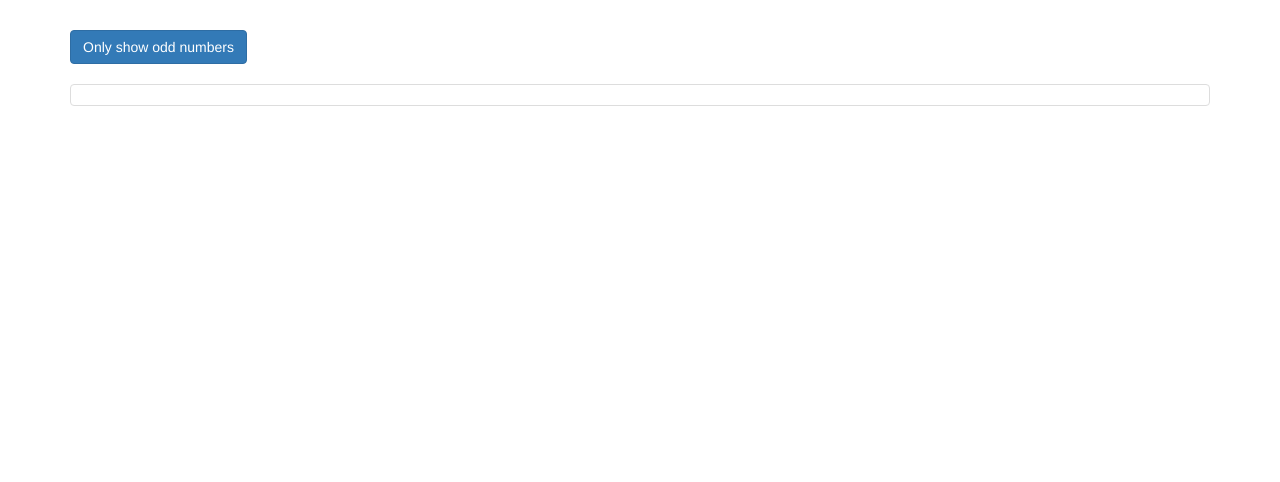
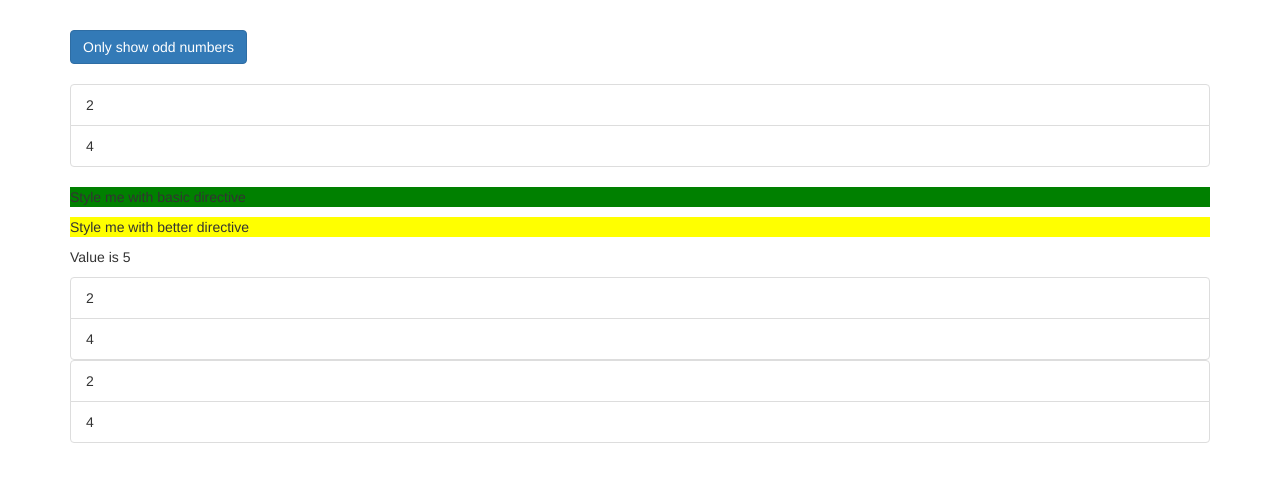
Before and after one commit to chocolatech/angular-complete-guide, an Angular app: page / in a window 1280 px wide. Shown: the top 482 px of the page. Built offline with nearby package versions, Linux system fonts and the light colour scheme.

Commit message:
introduce directives

```diff
--- a/src/app/app.component.css
+++ b/src/app/app.component.css
@@ -1,3 +1,6 @@
 .container {
   margin-top: 30px;
 }
+.odd {
+  color: red;
+}
--- a/src/app/app.component.html
+++ b/src/app/app.component.html
@@ -1,18 +1,46 @@
 <div class="container">
   <div class="row">
     <div class="col-xs-12">
-      <button
-        class="btn btn-primary"
-        (click)="onlyOdd = !onlyOdd">Only show odd numbers</button>
+      <button class="btn btn-primary" (click)="onlyOdd = !onlyOdd">Only show odd numbers</button>
       <br><br>
       <ul class="list-group">
-        <li
-          class="list-group-item">
+        <div *ngIf="onlyOdd">
+          <li class="list-group-item" [ngClass]="{odd: odd % 2 !== 0}"
+            [ngStyle]="{backgroundColor: odd % 2 !== 0 ? 'yellow' : 'transparent'}" *ngFor="let odd of oddNumbers">
+            {{odd}}
+          </li>
+        </div>
+        <div *ngIf="!onlyOdd">
+          <li class="list-group-item" [ngClass]="{odd: even % 2 !== 0}"
+            [ngStyle]="{backgroundColor: even % 2 !== 0 ? 'yellow' : 'transparent'}" *ngFor="let even of evenNumbers">
+            {{even}}
+          </li>
+        </div>
+      </ul>
+      <p appBasicHighlight>Style me with basic directive</p>
+      <p [appBetterHighlight]="'red'" defaultColor="yellow">Style me with better directive</p>
+
+      <div [ngSwitch]="value">
+        <p *ngSwitchCase="5">Value is 5</p>
+        <p *ngSwitchCase="10">Value is 10</p>
+        <p *ngSwitchCase="100">Value is 100</p>
+        <p *ngSwitchDefault>Value is Default</p>
+      </div>
+
+      <ng-template [ngIf]="!onlyOdd">
+        <div>
+          <li class="list-group-item" [ngClass]="{odd: even % 2 !== 0}"
+            [ngStyle]="{backgroundColor: even % 2 !== 0 ? 'yellow' : 'transparent'}" *ngFor="let even of evenNumbers">
+            {{even}}
+          </li>
+        </div>
+      </ng-template>
+      <div *appUnless="onlyOdd">
+        <li class="list-group-item" [ngClass]="{odd: even % 2 !== 0}"
+          [ngStyle]="{backgroundColor: even % 2 !== 0 ? 'yellow' : 'transparent'}" *ngFor="let even of evenNumbers">
+          {{even}}
         </li>
-      </ul>
-      <ng-template [ngIf]="onlyOdd">
-        <p>Only odd</p>
-      </ng-template>
+      </div>
     </div>
   </div>
 </div>
--- a/src/app/app.component.ts
+++ b/src/app/app.component.ts
@@ -6,6 +6,9 @@
   styleUrls: ['./app.component.css']
 })
 export class AppComponent {
-  numbers = [1, 2, 3, 4, 5];
+  // numbers = [1, 2, 3, 4, 5];
+  oddNumbers = [1,3,5]
+  evenNumbers = [2,4]
   onlyOdd = false;
+  value=5
 }
--- /dev/null
+++ b/src/app/basic-highlight/basic-highlight.directive.ts
@@ -0,0 +1,12 @@
+import { Directive, ElementRef, OnInit } from "@angular/core";
+
+@Directive({
+    selector: '[appBasicHighlight]'
+})
+export class BasicHighlightDirective implements OnInit {
+    constructor(private elementRef: ElementRef) {}
+
+    ngOnInit() {
+        this.elementRef.nativeElement.style.backgroundColor = 'green'
+    }
+}
--- /dev/null
+++ b/src/app/better-highlight/better-highlight.directive.ts
@@ -0,0 +1,27 @@
+import { Directive, Renderer2, OnInit, ElementRef, HostListener, HostBinding, Input } from '@angular/core';
+
+@Directive({
+  selector: '[appBetterHighlight]'
+})
+export class BetterHighlightDirective implements OnInit{
+  @Input() defaultColor: string = 'transparent'
+  @Input('appBetterHighlight') highlightColor: string = 'blue'
+  @HostBinding('style.backgroundColor') backgroundColor: string
+
+  constructor(private renderer: Renderer2, private elRef: ElementRef) { }
+
+  ngOnInit(){
+    // this.renderer.setStyle(this.elRef.nativeElement, 'background-color', 'blue')
+    this.backgroundColor = this.defaultColor
+  }
+
+  @HostListener('mouseenter') mouseover(eventData: Event) {
+    // this.renderer.setStyle(this.elRef.nativeElement, 'background-color', 'blue')
+    this.backgroundColor = this.highlightColor
+  }
+  @HostListener('mouseleave') mouseleave(eventData: Event) {
+    // this.renderer.setStyle(this.elRef.nativeElement, 'background-color', 'transparent')
+    this.backgroundColor = this.defaultColor
+  }
+
+}
--- /dev/null
+++ b/src/app/unless.directive.ts
@@ -0,0 +1,17 @@
+import { Directive, Input, TemplateRef, ViewContainerRef } from '@angular/core';
+
+@Directive({
+  selector: '[appUnless]'
+})
+export class UnlessDirective {
+  @Input() set appUnless(condition: boolean) {
+    if (!condition) {
+      this.vcRef.createEmbeddedView(this.templateRef)
+    } else {
+      this.vcRef.clear()
+    }
+  }
+
+  constructor(private templateRef: TemplateRef<any>, private vcRef: ViewContainerRef) { }
+
+}
```
Also changed, not shown: src/app/app.module.ts (+7 -1 lines).
